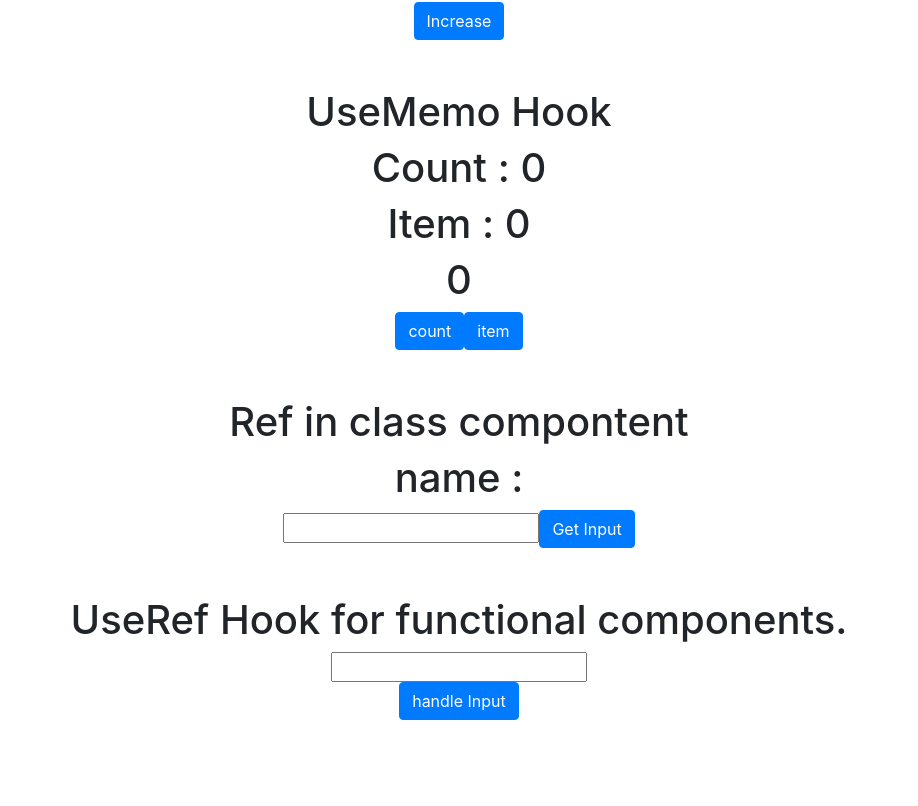
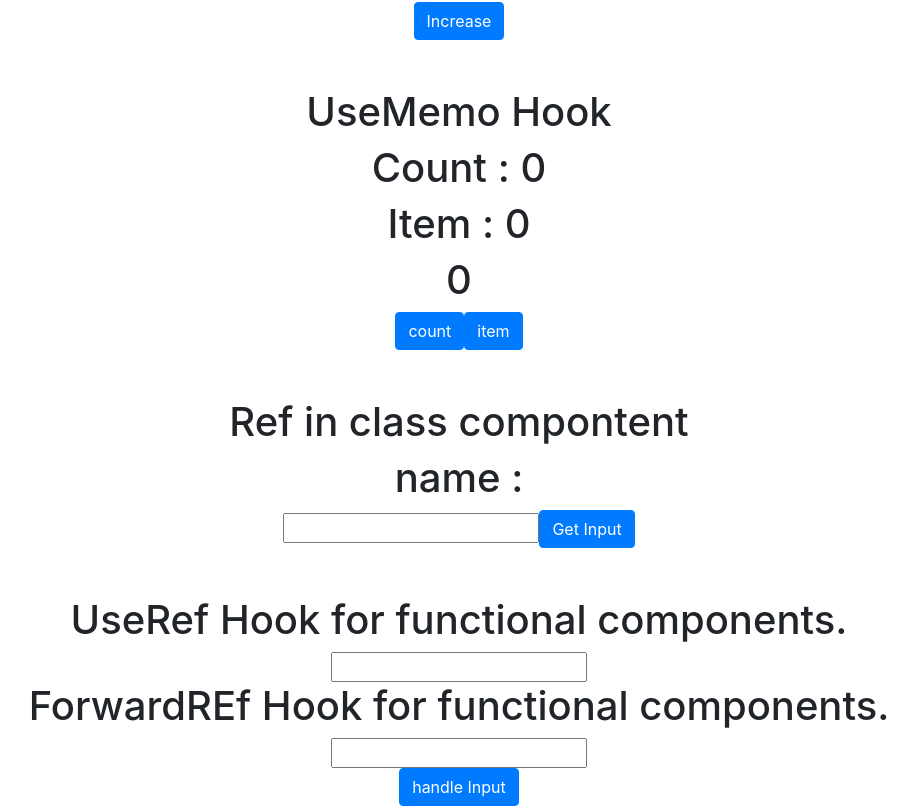
Before and after one commit to bacha-11/Learn-Reactjs, a React (Create React App) app: page / in a window 1280 px wide. Shown: the part 3774-4580 px from the top of the page, without its empty margins (181-1099 px from the left). Before the commit the page ends 4494 px from the top, so only its background shows below. Built offline with nearby package versions, Linux system fonts and the light colour scheme.

Commit message:
forwardRef Hook in react js

```diff
--- /dev/null
+++ b/src/ForwordRefHook.js
@@ -0,0 +1,16 @@
+import React,{forwardRef} from "react"
+
+
+function ForwardRefHook(props, ref){
+
+    return(
+       <div>
+            <h1>ForwardREf Hook for functional components.</h1>
+            <input type="text" ref={ref} /><br />
+       </div>
+    )
+
+}
+
+
+export default forwardRef(ForwardRefHook);
--- a/src/UseRefHook.js
+++ b/src/UseRefHook.js
@@ -1,5 +1,6 @@
 import { useRef } from "react";
 import { Button } from "react-bootstrap";
+import ForwardRefHook from "./ForwordRefHook";
 
 
 function UseRefHook(){
@@ -14,6 +15,8 @@ function UseRefHook(){
         <div>
             <h1>UseRef Hook for functional components.</h1>
             <input type="text" ref={inputRef} /><br />
+
+            <ForwardRefHook ref={inputRef} />
             <Button onClick={handleInput}>handle Input</Button>
         </div>
     )
```
